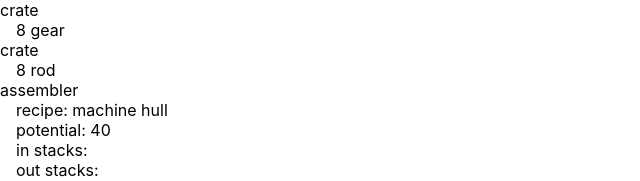
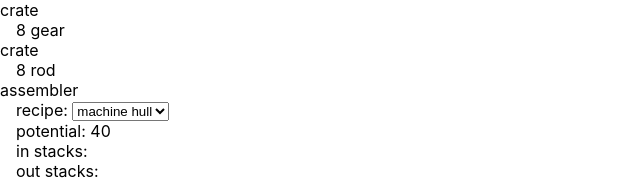
Before and after one commit to bingecraft-net/webapp, a React (Create React App) app: page / in a window 1280 px wide. Shown: the top 181 px of the page, without its empty margins (0-640 px from the left). Built offline with nearby package versions, Linux system fonts and the light colour scheme.

Commit message:
add recipe dropdown to assembler

```diff
--- a/src/App.tsx
+++ b/src/App.tsx
@@ -1,6 +1,7 @@
 import { useEffect, useState } from 'react'
-import { Machine, State } from './state'
+import { Machine, RecipeKey, setRecipeKey, State } from './state'
 import assembleTick from './state/assembleTick'
+import { recipeSettings } from './state/RecipeSettings'
 import { Stack } from './state/Stacks'
 import transferTick from './state/transferTick'
 
@@ -40,21 +41,42 @@ export default function App() {
   return (
     <div>
       {machines.map((machine, index) => (
-        <MachineView key={index} machine={machine} />
+        <MachineView
+          key={index}
+          machine={machine}
+          setRecipeKey={(recipeKey) =>
+            setState(setRecipeKey(index, recipeKey))
+          }
+        />
       ))}
     </div>
   )
 }
 
-type MachineViewProps = { machine: Machine }
-function MachineView({ machine }: MachineViewProps) {
+type MachineViewProps = {
+  machine: Machine
+  setRecipeKey: (key: RecipeKey) => void
+}
+function MachineView({ machine, setRecipeKey }: MachineViewProps) {
   return (
     <div>
       <div>{machine.type}</div>
       <div style={{ paddingLeft: '1rem' }}>
         {machine.type === 'assembler' ? (
           <>
-            <div>recipe: {machine.recipeKey}</div>
+            <div>
+              recipe:{' '}
+              <select
+                value={machine.recipeKey}
+                onChange={(e) => setRecipeKey(e.target.value as RecipeKey)}
+              >
+                {recipeSettings.recipes.map((recipe, index) => (
+                  <option key={index} value={recipe.key}>
+                    {recipe.key}
+                  </option>
+                ))}
+              </select>
+            </div>
             <div>potential: {machine.potential}</div>
             <div>in stacks:</div>
             <div style={{ paddingLeft: '1rem' }}>
--- a/src/state/index.tsx
+++ b/src/state/index.tsx
@@ -33,3 +33,19 @@ export interface Recipe {
 }
 
 export type RecipeKey = 'machine hull' | 'widget'
+
+export function setRecipeKey(
+  key: number,
+  recipeKey: RecipeKey,
+): (prevState: State) => State {
+  return ({ machines }) => {
+    return {
+      machines: machines.map(
+        (machine, _key): Machine =>
+          _key !== key || machine.type !== 'assembler'
+            ? machine
+            : { ...machine, potential: 0, recipeKey },
+      ),
+    }
+  }
+}
```
